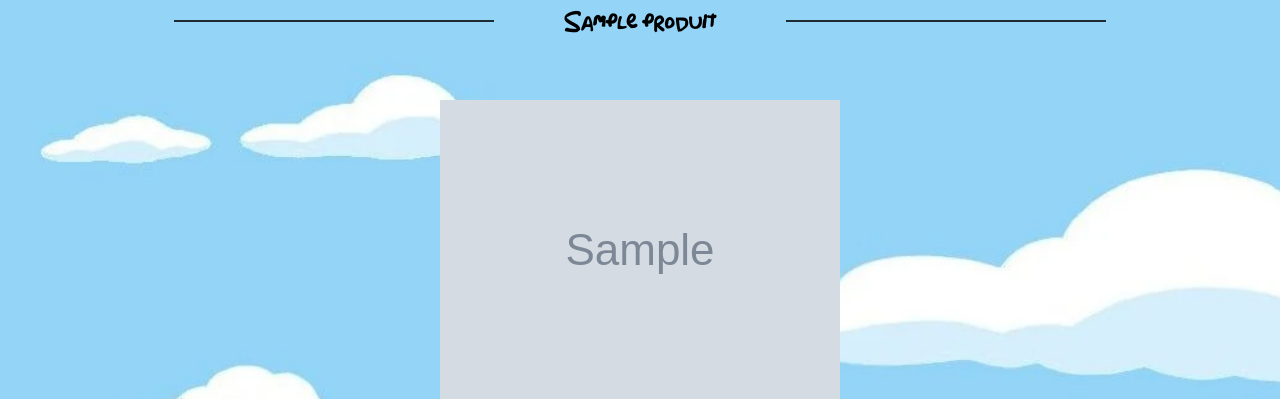
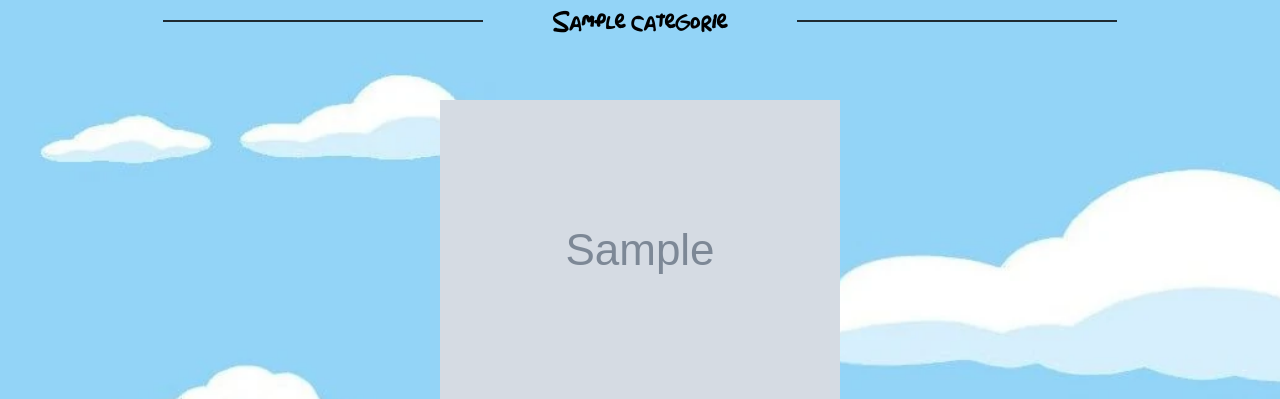
Before and after one commit to DevMan3158/Projet-Springfield, a PHP site: page /index.php?ind=desc&desc=1 in a window 1280 px wide. Shown: the part 234-633 px from the top of the page. Run offline with PHP 8.4, Linux system fonts and the light colour scheme; tables that the repository leaves empty hold one stand-in row (values such as "Sample post"); grey boxes marked "Sample" are stand-in pictures; some libraries are stand-ins or nearby versions.

Commit message:
Modif desc titre - css

```diff
--- a/project/www/src/css/style-acc.css
+++ b/project/www/src/css/style-acc.css
@@ -45,6 +45,7 @@ figure::after {
     left: 50%;
     margin-left: -100px;
 }
+
 
 .contain {
     object-fit: contain;
--- a/project/www/src/css/style-descriptif.css
+++ b/project/www/src/css/style-descriptif.css
@@ -33,6 +33,7 @@ max-width: 100%;
 }
 strong {
     color: #000000;
+    text-shadow: 0px 3px 13px rgba(255, 255, 255, 0.85);
     width: 100%;
     text-align: center;
     font-size: 20px;
--- a/project/www/src/pages/descriptif.php
+++ b/project/www/src/pages/descriptif.php
@@ -20,7 +20,16 @@ $sgbd= connexion_sgbd();
 <?php
  /* initialise la variable $articles_lbp, pour faire requêtes SQL */
 
-     $articles_lbp = $sgbd->prepare('SELECT produits.nom FROM springfield.produits WHERE produits.id_produit=:id_produit');
+     $articles_lbp = $sgbd->prepare('SELECT categorie.nom, produits.id_cat FROM springfield.categorie INNER JOIN springfield.produits ON categorie.id_cat = produits.id_cat WHERE produits.id_produit=:id_produit ');
+
+
+     //SELECT categorie.nom FROM springfield.categorie WHERE categorie.id_cat=:id_cat
+     //SELECT categorie.nom, produits.id_produit FROM springfield.categorie
+     //INNER JOIN springfield.produits ON produits.id_produit = produits.id_produit WHERE produits.id_produit=:id_produit LIMIT 1
+
+
+     //SELECT `produits`.`id_cat`, `categorie`.`id_cat`FROM `produits` LEFT JOIN `categorie` ON `produits`.`id_cat` = `categorie`.`id_cat`; marche pas
+    // SELECT `categorie`.`id_cat`, `produits`.`id_cat`, `produits`.`id_produit` FROM `categorie` LEFT JOIN `produits` ON `categorie`.`id_cat` = `produits`.`id_cat`  marche pas
 
 
                         $articles_lbp->execute([":id_produit"=>$_GET["desc"]]);
```
